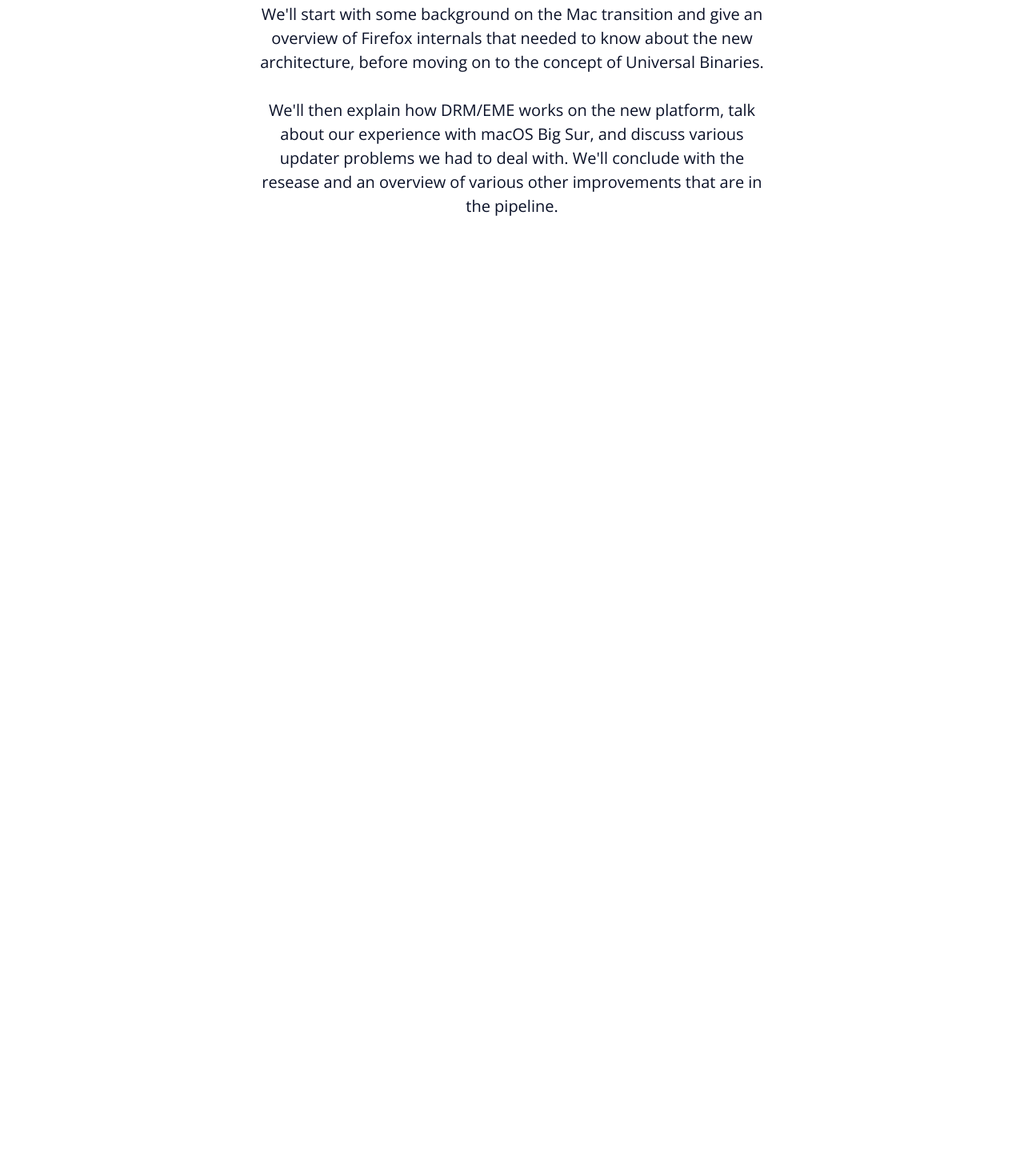
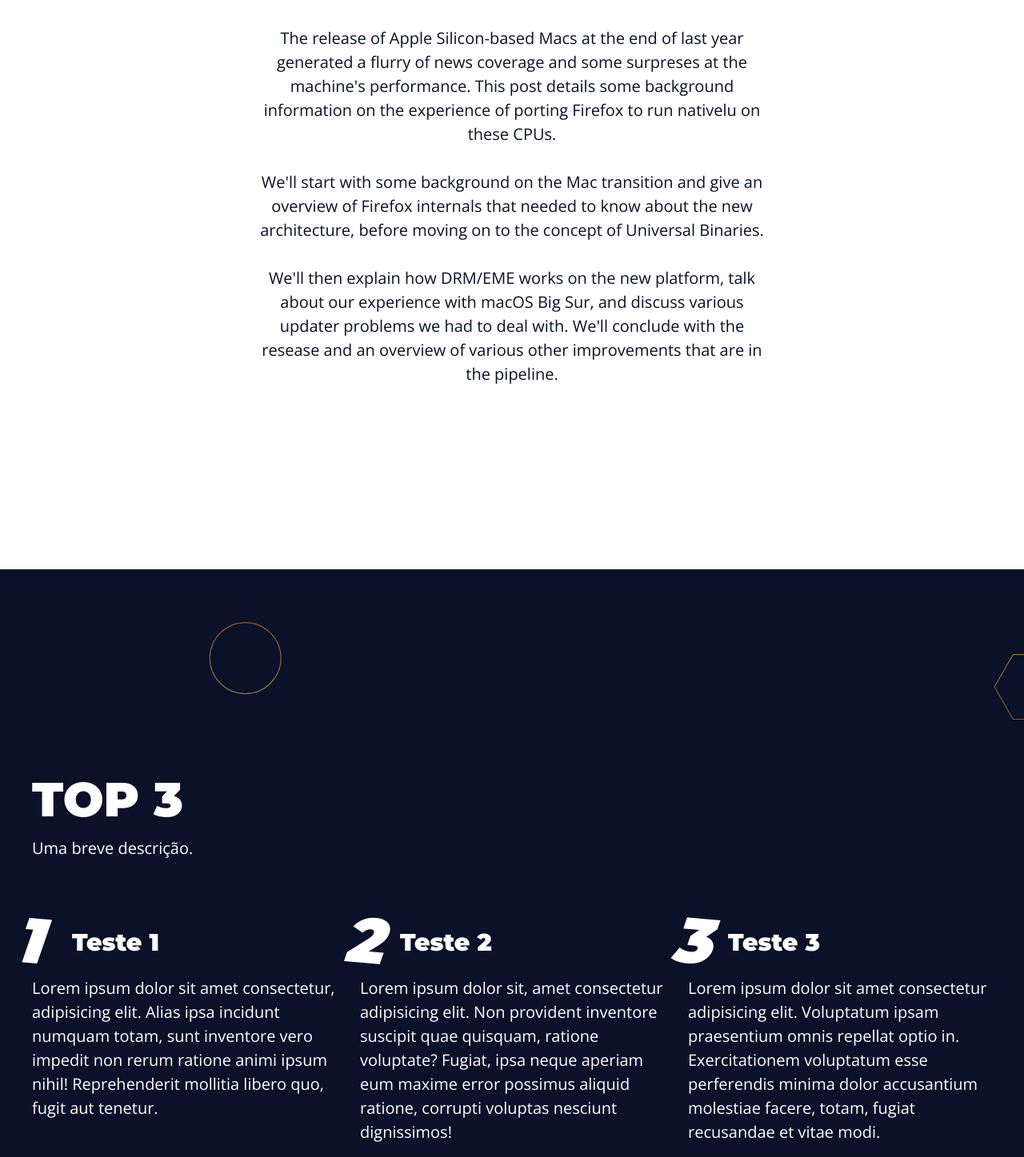
Before and after one commit to CaioMarcilio/landing-page-test, a plain HTML site: page index.html in a window 1280 px wide. Shown: the part 1353-2800 px from the top of the page at 80% size. Before the commit the page ends 1785 px from the top, so only its background shows below. Drawn offline with nearby package versions, Linux system fonts and the light colour scheme.

Commit message:
Added Top3 section to the landing page.

```diff
--- a/assets/classes.css
+++ b/assets/classes.css
@@ -14,7 +14,7 @@
 .main-content {
     max-width: 120rem;
     margin: 0 auto;
-    padding: var(--gap);
+    padding: 10rem var(--gap);
 }
 
 .section {
--- a/assets/style.css
+++ b/assets/style.css
@@ -4,7 +4,7 @@
     display: grid;
     grid-template-columns: 1fr 1.5fr;
     gap: var(--gap);
-    height: 100vh;
+    min-height: 100vh;
 }
 
 .intro-text-content, .intro-img {
@@ -15,14 +15,54 @@
 
 .intro-img img {
     max-width: 100%;
-    height: auto;
+    min-height: auto;
 }
 
 .top3-content {
     max-width: 64rem;
     text-align: center;
     display: flex;
+    flex-flow: column nowrap;
+    justify-content: center;
+    min-height: 100vh;
+}
+
+.grid-one-content {
+    display: flex;
     flex-flow: column wrap;
     justify-content: center;
-    height: 100vh;
+    min-height: 100vh;
 }
+
+.grid-main-heading {
+    margin-bottom: 1rem;
+}
+
+.grid-description {
+    padding-bottom: 5rem;
+}
+
+.grid {
+    display: grid;
+    grid-template-columns: repeat(3, 1fr);
+    gap: var(--gap);
+    counter-reset: grid-counter;
+}
+
+.grid h3 {
+    font-size: 3rem;
+    position: relative;
+    padding-left: 5rem;
+    padding-bottom: 2rem;
+}
+
+.grid h3::before {
+    counter-increment: grid-counter;
+    content: counter(grid-counter);
+    position: absolute;
+    font-size: 8rem;
+    font-style: italic;
+    top: -4rem;
+    left: -2rem;
+    transform: rotate(5deg);
+}
--- a/index.html
+++ b/index.html
@@ -18,15 +18,14 @@
     <aside class="menu white-bg">
         <div class="main-content menu-content">
             <h1>
-                <a href="#intro">LOGO</a>
+                <a href="#home">LOGO</a>
             </h1>
 
             <nav>
                 <ul>
                     <li><a href="#intro">Intro</a></li>
                     <li><a href="#top3">Top 3</a></li>
-                    <li><a href="#">Gallery</a></li>
-                    <li><a href="#">Work</a></li>
+                    <li><a href="#gallery">Gallery</a></li>
                     <li><a href="#">Contact</a></li>
                 </ul>
             </nav>
@@ -35,7 +34,7 @@
 
     <div class="menu-spacing"></div>
 
-    <section id="intro" class="intro main-bg section">
+    <section id="home" class="intro main-bg section">
         <div class="main-content intro-content">
             <div class="intro-text-content">
                 <h2>January brings us firefox 85</h2>
@@ -47,7 +46,7 @@
         </div>
     </section>
 
-    <section id="top3" class="white-bg section">
+    <section id="intro" class="white-bg section">
         <div class="main-content top3-content">
             <h2>Top 3 jobs</h2>
             <p>The release of Apple Silicon-based Macs at the end of last year generated a flurry of news coverage and some surpreses at the machine's performance. This post details some background information on the experience of porting Firefox to run nativelu on these CPUs.</p>
@@ -55,5 +54,32 @@
             <p>We'll then explain how DRM/EME works on the new platform, talk about our experience with macOS Big Sur, and discuss various updater problems we had to deal with. We'll conclude with the resease and an overview of various other improvements that are in the pipeline.</p>
         </div>
     </section>
+
+    <section id="top3" class="grid-one intro main-bg section">
+        <div class="main-content grid-one-content">
+            <h2 class="grid-main-heading">Top 3</h2>
+            <p class="grid-description">Uma breve descrição.</p>
+            <div class="grid">
+                <article>
+                    <h3>Teste 1</h3>
+                    <p>Lorem ipsum dolor sit amet consectetur, adipisicing elit. Alias ipsa incidunt numquam totam, sunt inventore vero impedit non rerum ratione animi ipsum nihil! Reprehenderit mollitia libero quo, fugit aut tenetur.</p>
+                </article>
+                <article>
+                    <h3>Teste 2</h3>
+                    <p>Lorem ipsum dolor sit, amet consectetur adipisicing elit. Non provident inventore suscipit quae quisquam, ratione voluptate? Fugiat, ipsa neque aperiam eum maxime error possimus aliquid ratione, corrupti voluptas nesciunt dignissimos!</p>
+                </article>
+                <article>
+                    <h3>Teste 3</h3>
+                    <p>Lorem ipsum dolor sit amet consectetur adipisicing elit. Voluptatum ipsam praesentium omnis repellat optio in. Exercitationem voluptatum esse perferendis minima dolor accusantium molestiae facere, totam, fugiat recusandae et vitae modi.</p>
+                </article>
+            </div>
+        </div>
+    </section>
+
+    <section id="gallery" class="section white-bg">
+        <div class="main-content">
+            <h1>Gallery</h1>
+        </div>
+    </section>
 </body>
 </html>
```
